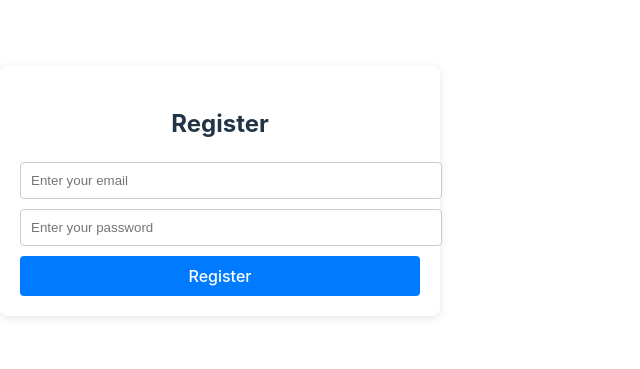
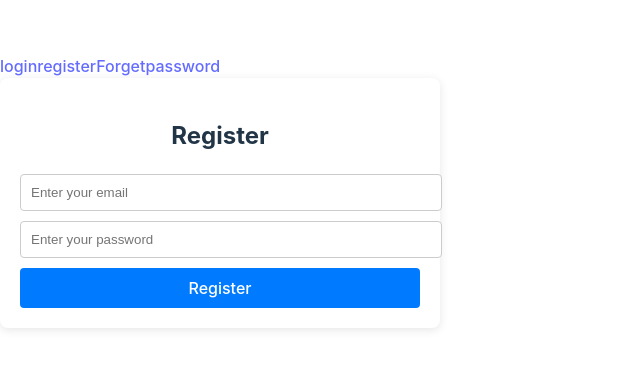
Before and after one commit to Neeraj0906/frontend-passwordReset, a React (Vite) app: page / in a window 1280 px wide. Shown: the part 209-578 px from the top of the page, without its empty margins (0-640 px from the left). Built offline with nearby package versions, Linux system fonts and the light colour scheme.

Commit message:
11 commit

```diff
--- a/src/App.jsx
+++ b/src/App.jsx
@@ -13,14 +13,21 @@ const App = () => {
         //     <Register />
         //     <Login />
         // </div>
-         <Router>
-         <Routes>
-           <Route path="/" element={<Register/>} /> {/* 👈 Renders at /app/ */}
-           <Route path="/login" element={<Login/>} />
-           <Route path="/forgetpassword" element={<ForgotPassword/>} />
-           <Route path="/resetpassword/:token" element={<ResetPassword/>} />
-         </Routes>
-       </Router>
+        <>
+
+            <nav>
+                <a href="/login">login</a>
+                <a href="/">register</a>
+                <a href="/forgetpassword">Forgetpassword</a>
+
+            </nav><Router>
+                <Routes>
+                    <Route path="/" element={<Register />} /> {/* 👈 Renders at /app/ */}
+                    <Route path="/login" element={<Login />} />
+                    <Route path="/forgetpassword" element={<ForgotPassword />} />
+                    <Route path="/resetpassword/:token" element={<ResetPassword />} />
+                </Routes>
+            </Router></>
     );
 };
 
```
